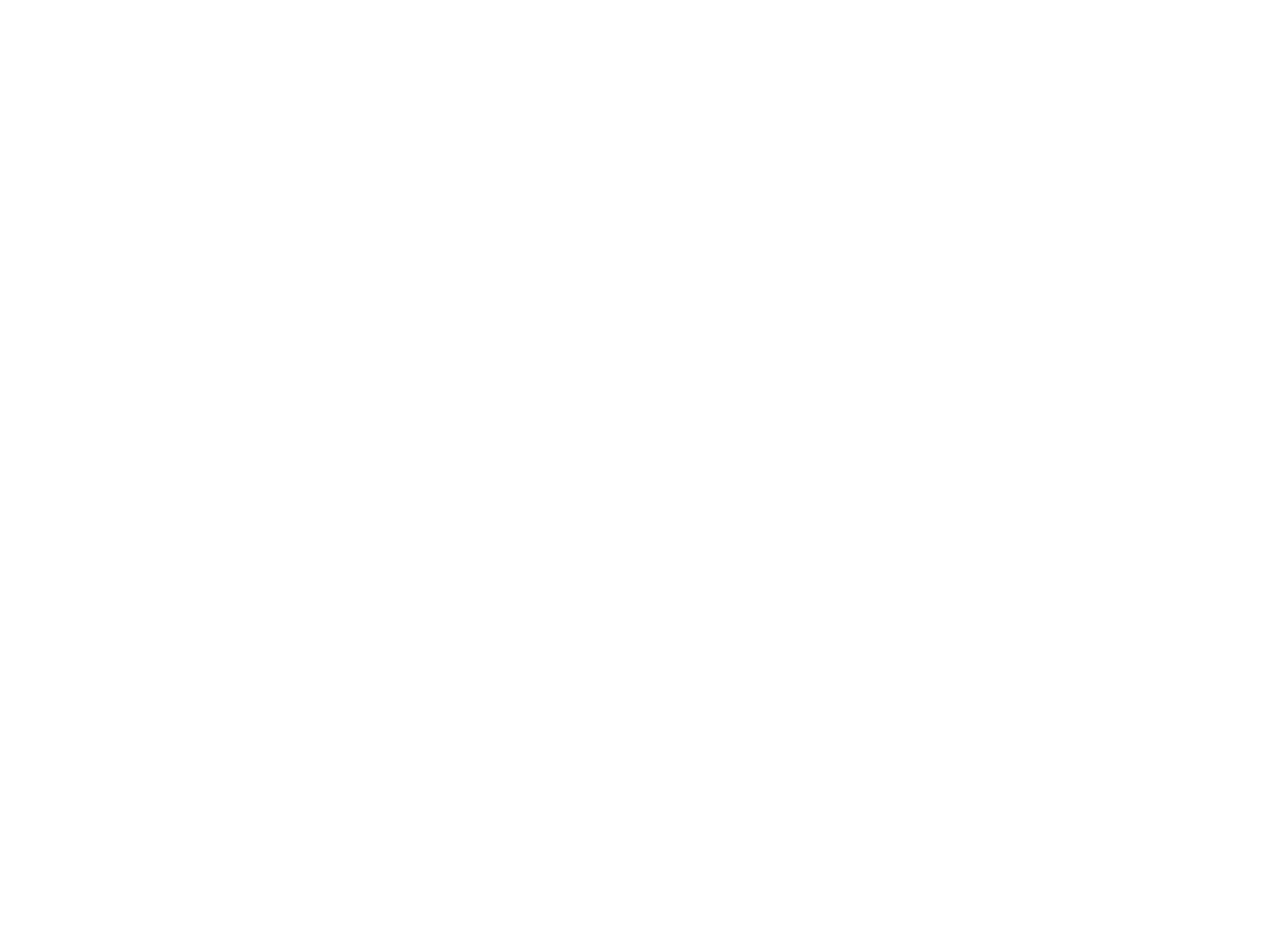
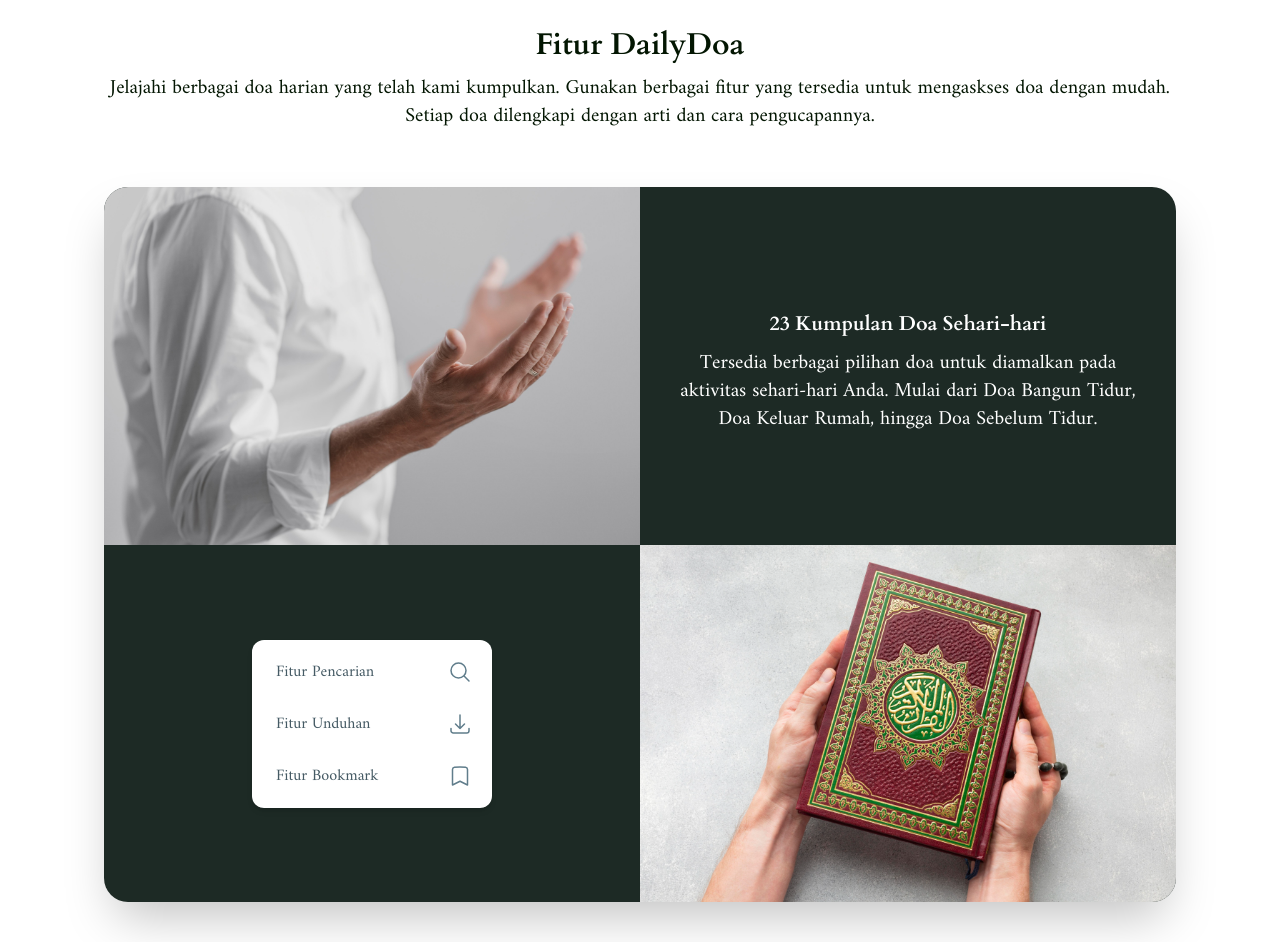
Before and after one commit to iammburg/DailyDoa, a React (Vite) app: page / in a window 1280 px wide. Shown: the part 1480-2422 px from the top of the page. Before the commit the page ends 1435 px from the top, so only its background shows below. Built offline with nearby package versions, Linux system fonts and the light colour scheme.

Commit message:
feat: finish up feature section

```diff
--- a/index.html
+++ b/index.html
@@ -10,7 +10,7 @@
   <link rel="preconnect" href="https://fonts.googleapis.com">
   <link rel="preconnect" href="https://fonts.gstatic.com" crossorigin>
   <link href="https://fonts.googleapis.com/css2?family=Cardo:ital,wght@0,400;0,700;1,400&display=swap" rel="stylesheet">
-  <link href="https://fonts.googleapis.com/css2?family=Amiri:ital,wght@0,400;0,700;1,400;1,700&display=swap"
+  <link href="https://fonts.googleapis.com/css2?family=Amiri:ital,wght@0,100;0,400;0,700;1,400;1,700&display=swap"
     rel="stylesheet">
 
   <!-- Styles -->
--- a/src/App.jsx
+++ b/src/App.jsx
@@ -2,6 +2,7 @@
 import { StickyNavbar } from "./components/Navbar";
 import Hero from "./pages/Hero";
 import About from "./pages/About";
+import Feature from "./pages/Feature";
 
 export default function App() {
   return (
@@ -9,6 +10,7 @@
       <StickyNavbar />
       <Hero />
       <About />
+      <Feature />
     </>
   );
 }
--- a/src/components/Navbar.jsx
+++ b/src/components/Navbar.jsx
@@ -36,7 +36,7 @@
         className="p-1 font-cardo text-lg font-normal"
       >
         <a href="#" className="flex items-center">
-          Daftar Doa
+          Fitur
         </a>
       </Typography>
       <Typography
@@ -46,7 +46,7 @@
         className="p-1 font-cardo text-lg font-normal"
       >
         <a href="#" className="flex items-center">
-          Fitur
+          Daftar Doa
         </a>
       </Typography>
     </ul>
--- a/src/pages/About.jsx
+++ b/src/pages/About.jsx
@@ -1,12 +1,11 @@
 import { Typography } from "@material-tailwind/react";
 import { SimpleCard } from "../components/Card";
-import "../styles/about.css";
 import pattern from "../assets/images/pattern.svg";
 
 export default function About() {
   return (
     <div className="about mb-10 mt-10 w-full">
-      <div className="about__container container mx-auto flex max-w-screen-xxl flex-col items-center justify-center lg:pt-8">
+      <div className="about__container container mx-auto flex max-w-screen-xxl flex-col items-center justify-center !px-6 lg:pt-8">
         <div className="about__text flex flex-col items-center justify-center lg:px-16">
           <Typography
             variant="h2"
@@ -24,7 +23,7 @@
             kedamaian batin.
           </Typography>
         </div>
-        <div className="about__card mt-10 flex flex-col items-center justify-center gap-6 md:flex-row md:flex-wrap md:items-start md:gap-9 lg:gap-16">
+        <div className="about__card mt-10 flex flex-col items-center justify-center gap-6 !px-6 md:flex-row md:flex-wrap md:items-start md:gap-9 lg:gap-16">
           <SimpleCard
             cardHeader={`Dari An-Nu'man bin Basyir-raḍiyallāhu'anhu:`}
             cardContent={`Nabi (ﷺ) bersabda, 'Doa (permohonan) adalah ibadah.'`}
--- /dev/null
+++ b/src/pages/Feature.jsx
@@ -0,0 +1,132 @@
+import pray from "../assets/images/Pray.jpg";
+import quran from "../assets/images/Quran.jpg";
+import "../styles/feature.css";
+import {
+  Typography,
+  List,
+  ListItem,
+  ListItemSuffix,
+  Card,
+  IconButton,
+} from "@material-tailwind/react";
+
+export default function Feature() {
+  return (
+    <div className="feature mb-10 mt-20 w-full">
+      <div className="feature__container container mx-auto flex max-w-screen-xxl flex-col items-center justify-center !px-6 lg:pt-8">
+        <div className="feature__text flex flex-col items-center justify-center lg:px-16">
+          <Typography
+            variant="h2"
+            className="text-center font-cardo text-2xl leading-none text-color-abyss lg:text-start xl:text-3xl"
+          >
+            Fitur DailyDoa
+          </Typography>
+          <Typography
+            variant="paragraph"
+            className="mt-3 text-center font-amiri text-lg leading-none text-color-abyss xl:text-xl"
+          >
+            Jelajahi berbagai doa harian yang telah kami kumpulkan. Gunakan
+            berbagai fitur yang tersedia untuk mengaskses doa dengan mudah.
+            Setiap doa dilengkapi dengan arti dan cara pengucapannya.
+          </Typography>
+        </div>
+
+        <div className="feature-list__wrapper !px-6 md:!px-20">
+          <div className="feature-list__container mt-14 flex max-w-screen-xxl flex-col flex-wrap items-center justify-center overflow-hidden rounded-3xl bg-color-shadow shadow-2xl lg:flex-row">
+            <div className="feature__image w-full">
+              <img src={pray} alt="Pray" className="w-full object-cover" />
+            </div>
+            <div className="feature__text p-8">
+              <Typography
+                variant="h3"
+                className="mt-3 text-center font-cardo text-base leading-none text-white xl:text-xl"
+              >
+                23 Kumpulan Doa Sehari-hari
+              </Typography>
+              <Typography
+                variant="paragraph"
+                className="mt-3 text-center font-amiri font-thin leading-none text-white xl:text-xl"
+              >
+                Tersedia berbagai pilihan doa untuk diamalkan pada aktivitas
+                sehari-hari Anda. Mulai dari Doa Bangun Tidur, Doa Keluar Rumah,
+                hingga Doa Sebelum Tidur.
+              </Typography>
+            </div>
+            <div className="feature__text flex items-center justify-center">
+              <Card className="m-8 w-auto">
+                <List>
+                  <ListItem ripple={true} className="py-1 pl-4 pr-1 font-amiri">
+                    Fitur Pencarian
+                    <ListItemSuffix>
+                      <IconButton variant="text" color="blue-gray">
+                        <svg
+                          xmlns="http://www.w3.org/2000/svg"
+                          fill="none"
+                          viewBox="0 0 24 24"
+                          strokeWidth={1.5}
+                          stroke="currentColor"
+                          className="size-6"
+                        >
+                          <path
+                            strokeLinecap="round"
+                            strokeLinejoin="round"
+                            d="m21 21-5.197-5.197m0 0A7.5 7.5 0 1 0 5.196 5.196a7.5 7.5 0 0 0 10.607 10.607Z"
+                          />
+                        </svg>
+                      </IconButton>
+                    </ListItemSuffix>
+                  </ListItem>
+                  <ListItem ripple={true} className="py-1 pl-4 pr-1 font-amiri">
+                    Fitur Unduhan
+                    <ListItemSuffix>
+                      <IconButton variant="text" color="blue-gray">
+                        <svg
+                          xmlns="http://www.w3.org/2000/svg"
+                          fill="none"
+                          viewBox="0 0 24 24"
+                          strokeWidth={1.5}
+                          stroke="currentColor"
+                          className="size-6"
+                        >
+                          <path
+                            strokeLinecap="round"
+                            strokeLinejoin="round"
+                            d="M3 16.5v2.25A2.25 2.25 0 0 0 5.25 21h13.5A2.25 2.25 0 0 0 21 18.75V16.5M16.5 12 12 16.5m0 0L7.5 12m4.5 4.5V3"
+                          />
+                        </svg>
+                      </IconButton>
+                    </ListItemSuffix>
+                  </ListItem>
+                  <ListItem ripple={true} className="py-1 pl-4 pr-1 font-amiri">
+                    Fitur Bookmark
+                    <ListItemSuffix>
+                      <IconButton variant="text" color="blue-gray">
+                        <svg
+                          xmlns="http://www.w3.org/2000/svg"
+                          fill="none"
+                          viewBox="0 0 24 24"
+                          strokeWidth={1.5}
+                          stroke="currentColor"
+                          className="size-6"
+                        >
+                          <path
+                            strokeLinecap="round"
+                            strokeLinejoin="round"
+                            d="M17.593 3.322c1.1.128 1.907 1.077 1.907 2.185V21L12 17.25 4.5 21V5.507c0-1.108.806-2.057 1.907-2.185a48.507 48.507 0 0 1 11.186 0Z"
+                          />
+                        </svg>
+                      </IconButton>
+                    </ListItemSuffix>
+                  </ListItem>
+                </List>
+              </Card>
+            </div>
+            <div className="feature__image w-full">
+              <img src={quran} alt="Al-Quran" className="w-full object-cover" />
+            </div>
+          </div>
+        </div>
+      </div>
+    </div>
+  );
+}
--- a/src/styles/about.css
+++ /dev/null
@@ -1,9 +0,0 @@
-.about__container{
-    padding-left: 1.5rem !important;
-    padding-right: 1.5rem !important;
-}
-
-.about__card{
-    padding-left: 1.5rem !important;
-    padding-right: 1.5rem !important;
-}
--- /dev/null
+++ b/src/styles/feature.css
@@ -0,0 +1,11 @@
+.feature-list__container > div {
+    flex: 1 1 50%;
+    text-align: left;
+    width: 100%;
+    height: auto;
+    overflow: hidden;
+}
+
+/* .feature__text{
+    color: white;
+} */
```
Also changed, not shown: src/assets/images/Pray.jpg (added), src/assets/images/Quran.jpg (added).
